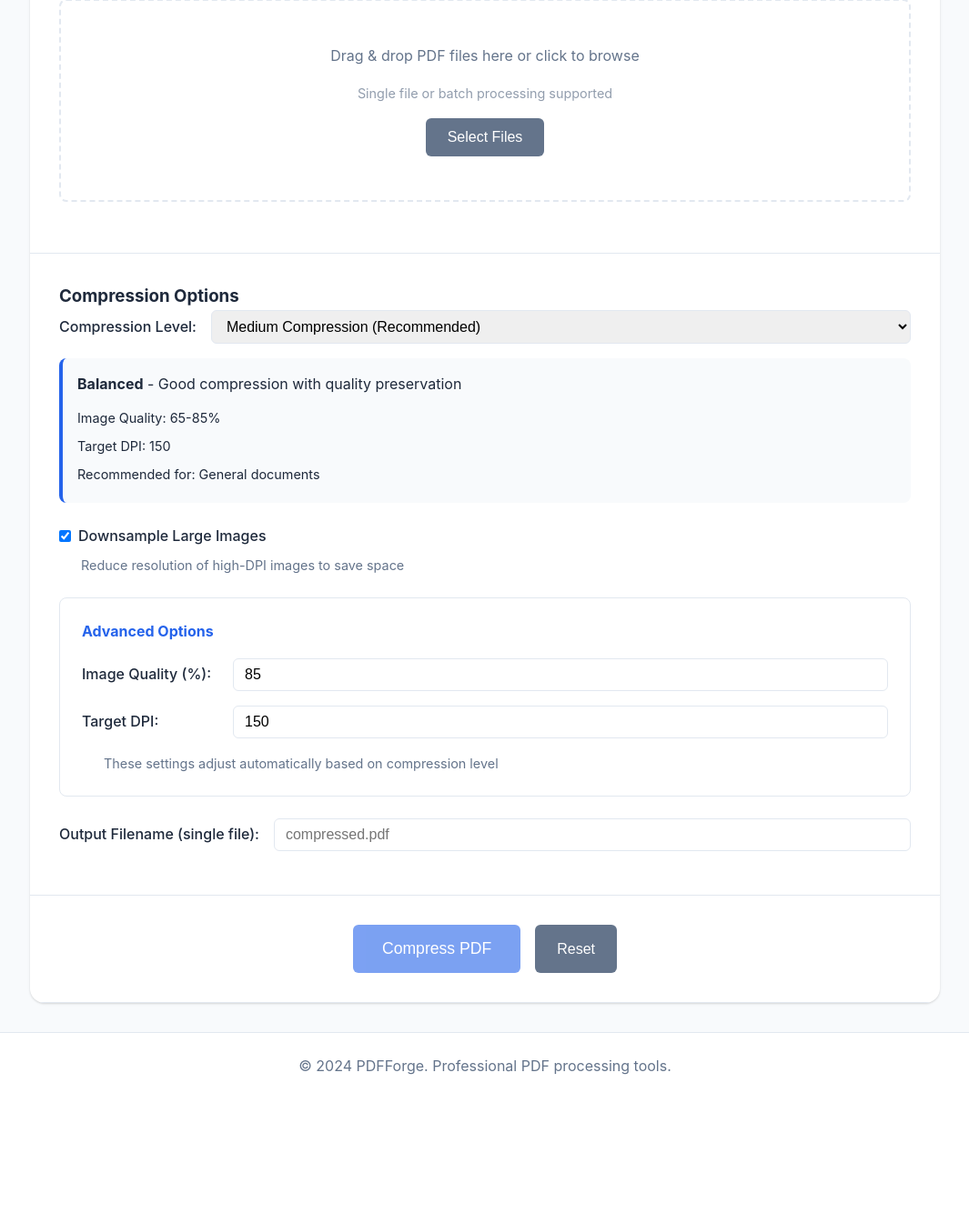
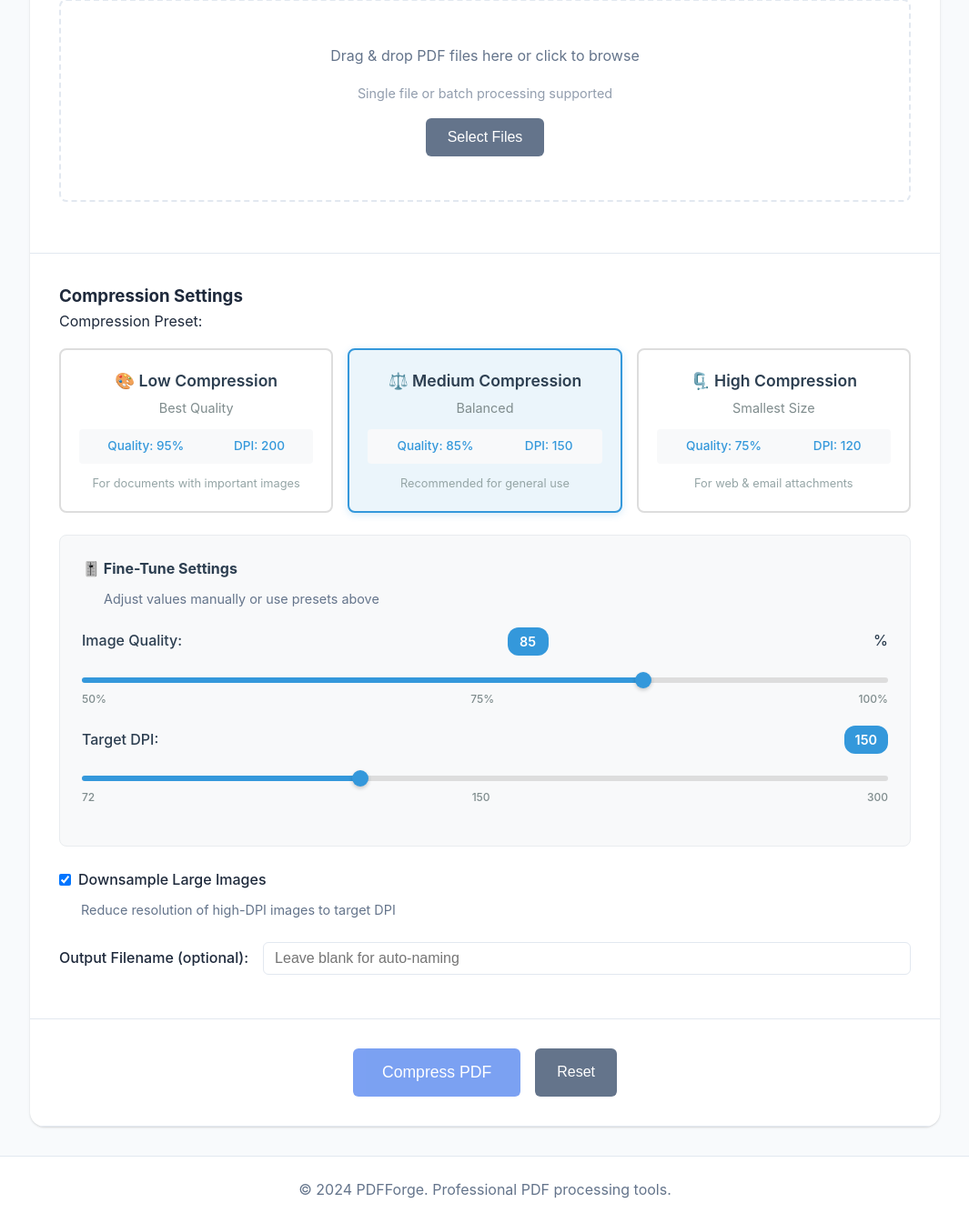
Before and after one commit to oscar2song/pdfforge, a Flask app: page /compress in a window 1280 px wide. Shown: the part 322-1667 px from the top of the page at 91% size, without its empty margins (107-1172 px from the left). Before the commit the page ends 1504 px from the top, so only its background shows below. Run offline with Flask 3, Linux system fonts and the light colour scheme; some libraries are stand-ins or nearby versions.

Commit message:
Optimize compress UI;cleanup

```diff
--- a/pdfforge/static/css/components.css
+++ b/pdfforge/static/css/components.css
@@ -30,6 +30,167 @@
 .advanced-options h4 {
     margin-bottom: 1rem;
     color: var(--primary-color);
+}
+
+/* Compression Presets */
+.compression-presets {
+    display: grid;
+    grid-template-columns: repeat(auto-fit, minmax(200px, 1fr));
+    gap: 1rem;
+    margin-top: 1rem;
+}
+
+.preset-option {
+    cursor: pointer;
+}
+
+.preset-option input[type="radio"] {
+    display: none;
+}
+
+.preset-card {
+    padding: 1.25rem;
+    border: 2px solid #ddd;
+    border-radius: 8px;
+    text-align: center;
+    transition: all 0.3s ease;
+    background: white;
+}
+
+.preset-option input[type="radio"]:checked + .preset-card {
+    border-color: #3498db;
+    background: #ebf5fb;
+    box-shadow: 0 2px 8px rgba(52, 152, 219, 0.2);
+}
+
+.preset-card:hover {
+    border-color: #3498db;
+    transform: translateY(-2px);
+    box-shadow: 0 4px 12px rgba(0,0,0,0.1);
+}
+
+.preset-title {
+    font-size: 1.1rem;
+    font-weight: 600;
+    margin-bottom: 0.25rem;
+    color: #2c3e50;
+}
+
+.preset-subtitle {
+    font-size: 0.9rem;
+    color: #7f8c8d;
+    margin-bottom: 0.75rem;
+}
+
+.preset-values {
+    display: flex;
+    justify-content: space-around;
+    gap: 0.5rem;
+    margin: 0.75rem 0;
+    padding: 0.5rem;
+    background: #f8f9fa;
+    border-radius: 4px;
+    font-size: 0.85rem;
+    font-weight: 500;
+    color: #3498db;
+}
+
+.preset-desc {
+    font-size: 0.8rem;
+    color: #95a5a6;
+    margin-top: 0.5rem;
+}
+
+/* Fine-tune Section */
+.fine-tune-section {
+    background: #f8f9fa;
+    padding: 1.5rem;
+    border-radius: 8px;
+    border: 1px solid #e9ecef;
+}
+
+.fine-tune-section h4 {
+    margin-top: 0;
+    margin-bottom: 0.5rem;
+    color: #2c3e50;
+}
+
+/* Slider Styles */
+.slider-group {
+    margin: 1.25rem 0;
+}
+
+.slider-group label {
+    display: flex;
+    align-items: center;
+    justify-content: space-between;
+    margin-bottom: 0.75rem;
+    font-weight: 500;
+    color: #2c3e50;
+}
+
+.value-badge {
+    background: #3498db;
+    color: white;
+    padding: 0.25rem 0.75rem;
+    border-radius: 12px;
+    font-size: 0.9rem;
+    font-weight: 600;
+    min-width: 45px;
+    text-align: center;
+}
+
+.slider {
+    width: 100%;
+    height: 6px;
+    border-radius: 3px;
+    background: #ddd;
+    outline: none;
+    -webkit-appearance: none;
+    margin-bottom: 0.5rem;
+    transition: all 0.3s;
+}
+
+.slider::-webkit-slider-thumb {
+    -webkit-appearance: none;
+    appearance: none;
+    width: 18px;
+    height: 18px;
+    border-radius: 50%;
+    background: #3498db;
+    cursor: pointer;
+    box-shadow: 0 2px 4px rgba(0,0,0,0.2);
+    transition: all 0.2s;
+}
+
+.slider::-webkit-slider-thumb:hover {
+    background: #2980b9;
+    transform: scale(1.15);
+    box-shadow: 0 3px 6px rgba(0,0,0,0.3);
+}
+
+.slider::-moz-range-thumb {
+    width: 18px;
+    height: 18px;
+    border-radius: 50%;
+    background: #3498db;
+    cursor: pointer;
+    border: none;
+    box-shadow: 0 2px 4px rgba(0,0,0,0.2);
+    transition: all 0.2s;
+}
+
+.slider::-moz-range-thumb:hover {
+    background: #2980b9;
+    transform: scale(1.15);
+}
+
+.slider-labels {
+    display: flex;
+    justify-content: space-between;
+    font-size: 0.75rem;
+    color: #7f8c8d;
+    font-weight: 500;
 }
 
 /* File upload progress */
--- a/pdfforge/static/js/compress.js
+++ b/pdfforge/static/js/compress.js
@@ -1,10 +1,9 @@
-// Compress page functionality - UPDATED
+// Compress page functionality - INTEGRATED PRESETS & SLIDERS
 class CompressManager {
     constructor() {
         this.files = [];
         this.initializeEventListeners();
         this.updateUI();
-        this.updateCompressionDetails();
     }
 
     initializeEventListeners() {
@@ -33,20 +32,30 @@ class CompressManager {
             this.handleFiles(e.dataTransfer.files);
         });
 
-        // Compression level
-        document.getElementById('compressionLevel').addEventListener('change', () => {
-            this.updateCompressionDetails();
-            this.updateAdvancedOptions();
+        // Compression presets
+        document.querySelectorAll('input[name="compressionLevel"]').forEach(radio => {
+            radio.addEventListener('change', () => {
+                this.applyPreset(radio.value);
+            });
         });
 
-        // Advanced options
-        document.getElementById('imageQuality').addEventListener('input', debounce(() => {
-            this.updateCompressionLevelFromAdvanced();
-        }, 500));
+        // Sliders - update display values and visual feedback
+        const qualitySlider = document.getElementById('imageQualitySlider');
+        const dpiSlider = document.getElementById('targetDPISlider');
 
-        document.getElementById('targetDPI').addEventListener('input', debounce(() => {
-            this.updateCompressionLevelFromAdvanced();
-        }, 500));
+        qualitySlider.addEventListener('input', (e) => {
+            document.getElementById('imageQualityValue').textContent = e.target.value;
+            this.updateSliderBackground(qualitySlider);
+        });
+
+        dpiSlider.addEventListener('input', (e) => {
+            document.getElementById('targetDPIValue').textContent = e.target.value;
+            this.updateSliderBackground(dpiSlider);
+        });
+
+        // Initialize slider backgrounds
+        this.updateSliderBackground(qualitySlider);
+        this.updateSliderBackground(dpiSlider);
 
         // Action buttons
         document.getElementById('compressButton').addEventListener('click', () => {
@@ -56,6 +65,37 @@ class CompressManager {
         document.getElementById('resetButton').addEventListener('click', () => {
             this.reset();
         });
+    }
+
+    applyPreset(level) {
+        const qualitySlider = document.getElementById('imageQualitySlider');
+        const dpiSlider = document.getElementById('targetDPISlider');
+
+        // Exact values matching backend
+        const presets = {
+            low: { quality: 95, dpi: 200 },
+            medium: { quality: 85, dpi: 150 },
+            high: { quality: 75, dpi: 120 }
+        };
+
+        if (presets[level]) {
+            qualitySlider.value = presets[level].quality;
+            dpiSlider.value = presets[level].dpi;
+
+            document.getElementById('imageQualityValue').textContent = presets[level].quality;
+            document.getElementById('targetDPIValue').textContent = presets[level].dpi;
+
+            this.updateSliderBackground(qualitySlider);
+            this.updateSliderBackground(dpiSlider);
+        }
+    }
+
+    updateSliderBackground(slider) {
+        const min = slider.min;
+        const max = slider.max;
+        const val = slider.value;
+        const percentage = ((val - min) / (max - min)) * 100;
+        slider.style.background = `linear-gradient(to right, #3498db 0%, #3498db ${percentage}%, #ddd ${percentage}%, #ddd 100%)`;
     }
 
     handleFiles(fileList) {
@@ -85,19 +125,13 @@ class CompressManager {
         this.updateUI();
     }
 
-    // UPDATED: Fixed cleanup function for compress component
     cleanupAfterDownload(filename) {
-        // Wait a bit then cleanup the file
         setTimeout(() => {
             fetch(`/cleanup/compress/${filename}`, {method: 'POST'})
                 .then(response => response.json())
-                .then(data => {
-                    console.log('Cleanup result:', data);
-                })
-                .catch(error => {
-                    console.error('Cleanup error:', error);
-                });
-        }, 5000); // Cleanup 5 seconds after download starts
+                .then(data => console.log('Cleanup result:', data))
+                .catch(error => console.error('Cleanup error:', error));
+        }, 5000);
     }
 
     async uploadFiles() {
@@ -151,7 +185,6 @@ class CompressManager {
 
             if (result.success) {
                 this.showResult(result);
-                // UPDATED: Add cleanup to download link
                 const downloadLink = document.getElementById('downloadLink');
                 downloadLink.onclick = () => this.cleanupAfterDownload(result.output_filename);
 
@@ -169,71 +202,16 @@ class CompressManager {
     }
 
     getOptions() {
+        const selectedLevel = document.querySelector('input[name="compressionLevel"]:checked').value;
+        const quality = parseInt(document.getElementById('imageQualitySlider').value);
+        const dpi = parseInt(document.getElementById('targetDPISlider').value);
+
         return {
-            compression_level: document.getElementById('compressionLevel').value,
-            // UPDATED: Match backend compression level settings exactly
-            image_quality: parseInt(document.getElementById('imageQuality').value) || 85, // Default to medium
-            target_dpi: parseInt(document.getElementById('targetDPI').value) || 150, // Default to medium
+            compression_level: selectedLevel,
+            image_quality: quality,
+            target_dpi: dpi,
             downsample_images: document.getElementById('downsampleImages').checked
         };
-    }
-
-    updateCompressionDetails() {
-        const level = document.getElementById('compressionLevel').value;
-        const details = document.getElementById('compressionDetails');
-
-        // Hide all info boxes
-        details.querySelectorAll('.compression-info').forEach(info => {
-            info.style.display = 'none';
-        });
-
-        // Show selected level info
-        const selectedInfo = details.querySelector(`[data-level="${level}"]`);
-        if (selectedInfo) {
-            selectedInfo.style.display = 'block';
-        }
-
-        // Update advanced options based on level
-        this.updateAdvancedOptions();
-    }
-
-    updateAdvancedOptions() {
-        const level = document.getElementById('compressionLevel').value;
-        const qualityInput = document.getElementById('imageQuality');
-        const dpiInput = document.getElementById('targetDPI');
-
-        // UPDATED: Match exact values from backend routes
-        const presets = {
-            low: {quality: 95, dpi: 200},      // Matches backend exactly
-            medium: {quality: 85, dpi: 150},   // Matches backend exactly
-            high: {quality: 75, dpi: 120}      // Matches backend exactly
-        };
-
-        if (presets[level]) {
-            qualityInput.value = presets[level].quality;
-            dpiInput.value = presets[level].dpi;
-        }
-    }
-
-    updateCompressionLevelFromAdvanced() {
-        const quality = parseInt(document.getElementById('imageQuality').value);
-        const dpi = parseInt(document.getElementById('targetDPI').value);
-
-        // Calculate a score based on both quality and DPI
-        const qualityScore = quality / 100;
-        const dpiScore = (dpi - 72) / (300 - 72); // Normalize DPI between 72-300
-        const overallScore = (qualityScore + dpiScore) / 2;
-
-        // Determine compression level based on overall score
-        let level = 'medium';
-        if (overallScore >= 0.8) { // High quality + high DPI
-            level = 'low';
-        } else if (overallScore <= 0.6) { // Low quality + low DPI
-            level = 'high';
-        }
-
-        document.getElementById('compressionLevel').value = level;
-        this.updateCompressionDetails();
     }
 
     showResult(result) {
@@ -247,42 +225,39 @@ class CompressManager {
                 <p>Successfully compressed ${result.successful} out of ${result.total_files} files</p>
                 <p>Total space saved: ${(result.total_savings_mb || 0).toFixed(2)} MB</p>
             `;
+            compressionStats.innerHTML = '';
         } else {
             const stats = result.compression_stats;
             const savedMB = (stats.original_size_mb - stats.compressed_size_mb).toFixed(2);
 
             resultInfo.innerHTML = `
-                <p>File compressed successfully!</p>
-                <p>Compression level: <strong>${stats.compression_level}</strong></p>
+                <p>✅ File compressed successfully!</p>
             `;
 
             compressionStats.innerHTML = `
                 <div class="stats-grid">
                     <div class="stat-item">
-                        <div class="stat-value">${stats.original_size_mb.toFixed(2)}</div>
-                        <div class="stat-label">Original Size (MB)</div>
+                        <div class="stat-value">${stats.original_size_mb.toFixed(2)} MB</div>
+                        <div class="stat-label">Original Size</div>
                     </div>
                     <div class="stat-item">
-                        <div class="stat-value">${stats.compressed_size_mb.toFixed(2)}</div>
-                        <div class="stat-label">Compressed Size (MB)</div>
+                        <div class="stat-value">${stats.compressed_size_mb.toFixed(2)} MB</div>
+                        <div class="stat-label">Compressed Size</div>
                     </div>
                     <div class="stat-item">
-                        <div class="stat-value">${savedMB}</div>
-                        <div class="stat-label">Space Saved (MB)</div>
+                        <div class="stat-value">${savedMB} MB</div>
+                        <div class="stat-label">Space Saved</div>
                     </div>
                     <div class="stat-item">
                         <div class="stat-value">${stats.compression_ratio.toFixed(1)}%</div>
                         <div class="stat-label">Reduction</div>
                     </div>
                 </div>
-                ${!stats.used_compression ? '<p class="warning">Note: Original file was already optimized</p>' : ''}
             `;
         }
 
         downloadLink.href = result.download_url;
         downloadLink.textContent = `Download ${result.output_filename}`;
-
-        // Add cleanup handler
         downloadLink.onclick = () => this.cleanupAfterDownload(result.output_filename);
 
         resultSection.style.display = 'block';
@@ -293,7 +268,6 @@ class CompressManager {
         const fileList = document.getElementById('fileList');
         const compressButton = document.getElementById('compressButton');
 
-        // Update file list
         fileList.innerHTML = this.files.map(fileInfo => `
             <div class="file-item">
                 <div>
@@ -306,26 +280,20 @@ class CompressManager {
             </div>
         `).join('');
 
-        // Update button state and text
         compressButton.disabled = this.files.length === 0;
-
-        if (this.files.length === 0) {
-            compressButton.textContent = 'Compress PDF';
-        } else if (this.files.length === 1) {
-            compressButton.textContent = 'Compress PDF';
-        } else {
-            compressButton.textContent = `Compress ${this.files.length} PDFs`;
-        }
+        compressButton.textContent = this.files.length === 0 ? 'Compress PDF' :
+            this.files.length === 1 ? 'Compress PDF' : `Compress ${this.files.length} PDFs`;
     }
 
     reset() {
         this.files = [];
         document.getElementById('fileInput').value = '';
-        document.getElementById('compressionLevel').value = 'medium';
+        document.getElementById('presetMedium').checked = true;
         document.getElementById('downsampleImages').checked = true;
         document.getElementById('outputFilename').value = '';
         document.getElementById('resultSection').style.display = 'none';
-        this.updateCompressionDetails();
+
+        this.applyPreset('medium');
         this.updateUI();
         notifications.show('Form reset');
     }
--- a/pdfforge/templates/compress.html
+++ b/pdfforge/templates/compress.html
@@ -3,7 +3,8 @@
 {% block content %}
     <div class="tool-page">
         <h1>Compress PDFs</h1>
-    <p class="page-description">Reduce PDF file size while maintaining quality with smart compression algorithms.</p>
+        <p class="page-description">Reduce PDF file size while maintaining quality with smart compression
+            algorithms.</p>
 
         <div class="tool-interface">
             <div class="upload-section">
@@ -14,7 +15,8 @@
                         <p>Drag & drop PDF files here or click to browse</p>
                         <p class="upload-hint">Single file or batch processing supported</p>
                     </div>
-                <button type="button" class="btn btn-secondary" onclick="document.getElementById('fileInput').click()">
+                    <button type="button" class="btn btn-secondary"
+                            onclick="document.getElementById('fileInput').click()">
                         Select Files
                     </button>
                 </div>
@@ -22,42 +24,78 @@
             </div>
 
             <div class="options-section">
-            <h3>Compression Options</h3>
+                <h3>Compression Settings</h3>
 
                 <div class="option-group">
-                <div class="form-row">
-                    <label>Compression Level:</label>
-                    <select id="compressionLevel" class="form-select">
-                        <option value="low">Low Compression (Best Quality)</option>
-                        <option value="medium" selected>Medium Compression (Recommended)</option>
-                        <option value="high">High Compression (Smallest Size)</option>
-                    </select>
+                    <label>Compression Preset:</label>
+                    <div class="compression-presets">
+                        <label class="preset-option">
+                            <input type="radio" name="compressionLevel" value="low" id="presetLow">
+                            <div class="preset-card">
+                                <div class="preset-title">🎨 Low Compression</div>
+                                <div class="preset-subtitle">Best Quality</div>
+                                <div class="preset-values">
+                                    <span>Quality: 95%</span>
+                                    <span>DPI: 200</span>
+                                </div>
+                                <div class="preset-desc">For documents with important images</div>
+                            </div>
+                        </label>
+
+                        <label class="preset-option">
+                            <input type="radio" name="compressionLevel" value="medium" id="presetMedium" checked>
+                            <div class="preset-card">
+                                <div class="preset-title">⚖️ Medium Compression</div>
+                                <div class="preset-subtitle">Balanced</div>
+                                <div class="preset-values">
+                                    <span>Quality: 85%</span>
+                                    <span>DPI: 150</span>
+                                </div>
+                                <div class="preset-desc">Recommended for general use</div>
+                            </div>
+                        </label>
+
+                        <label class="preset-option">
+                            <input type="radio" name="compressionLevel" value="high" id="presetHigh">
+                            <div class="preset-card">
+                                <div class="preset-title">🗜️ High Compression</div>
+                                <div class="preset-subtitle">Smallest Size</div>
+                                <div class="preset-values">
+                                    <span>Quality: 75%</span>
+                                    <span>DPI: 120</span>
+                                </div>
+                                <div class="preset-desc">For web & email attachments</div>
+                            </div>
+                        </label>
+                    </div>
                 </div>
 
-                <div id="compressionDetails">
-                    <div class="compression-info" data-level="low">
-                        <p><strong>Best Quality</strong> - Minimal compression, preserves all details</p>
-                        <ul>
-                            <li>Image Quality: 85-95%</li>
-                            <li>Target DPI: 200</li>
-                            <li>Recommended for: Documents with important images</li>
-                        </ul>
+                <div class="option-group fine-tune-section">
+                    <h4>🎚️ Fine-Tune Settings</h4>
+                    <p class="option-description">Adjust values manually or use presets above</p>
+
+                    <div class="slider-group">
+                        <label for="imageQualitySlider">
+                            Image Quality: <span id="imageQualityValue" class="value-badge">85</span>%
+                        </label>
+                        <input type="range" id="imageQualitySlider" min="50" max="100" value="85" step="5"
+                               class="slider">
+                        <div class="slider-labels">
+                            <span>50%</span>
+                            <span>75%</span>
+                            <span>100%</span>
                         </div>
-                    <div class="compression-info" data-level="medium" style="display: block;">
-                        <p><strong>Balanced</strong> - Good compression with quality preservation</p>
-                        <ul>
-                            <li>Image Quality: 65-85%</li>
-                            <li>Target DPI: 150</li>
-                            <li>Recommended for: General documents</li>
-                        </ul>
                     </div>
-                    <div class="compression-info" data-level="high">
-                        <p><strong>Maximum Compression</strong> - Smallest file size</p>
-                        <ul>
-                            <li>Image Quality: 50-75%</li>
-                            <li>Target DPI: 120</li>
-                            <li>Recommended for: Web publishing, email attachments</li>
-                        </ul>
+
+                    <div class="slider-group">
+                        <label for="targetDPISlider">
+                            Target DPI: <span id="targetDPIValue" class="value-badge">150</span>
+                        </label>
+                        <input type="range" id="targetDPISlider" min="72" max="300" value="150" step="6" class="slider">
+                        <div class="slider-labels">
+                            <span>72</span>
+                            <span>150</span>
+                            <span>300</span>
                         </div>
                     </div>
                 </div>
@@ -67,25 +105,12 @@
                         <input type="checkbox" id="downsampleImages" name="downsampleImages" checked>
                         Downsample Large Images
                     </label>
-                <p class="option-description">Reduce resolution of high-DPI images to save space</p>
-            </div>
-
-            <div class="option-group advanced-options">
-                <h4>Advanced Options</h4>
-                <div class="form-row">
-                    <label>Image Quality (%):</label>
-                    <input type="number" id="imageQuality" value="75" min="1" max="100" class="form-input">
-                </div>
-                <div class="form-row">
-                    <label>Target DPI:</label>
-                    <input type="number" id="targetDPI" value="150" min="72" max="600" class="form-input">
-                </div>
-                <p class="option-description">These settings adjust automatically based on compression level</p>
+                    <p class="option-description">Reduce resolution of high-DPI images to target DPI</p>
                 </div>
 
                 <div class="form-row">
-                <label>Output Filename (single file):</label>
-                <input type="text" id="outputFilename" placeholder="compressed.pdf" class="form-input">
+                    <label>Output Filename (optional):</label>
+                    <input type="text" id="outputFilename" placeholder="Leave blank for auto-naming" class="form-input">
                 </div>
             </div>
 
```
Also changed, not shown: pdfforge/routes/cleanup.py (added, +65 -0 lines), pdfforge/routes/download.py (+41 -0 lines). Lines whose indentation alone changed are shown as unchanged.
